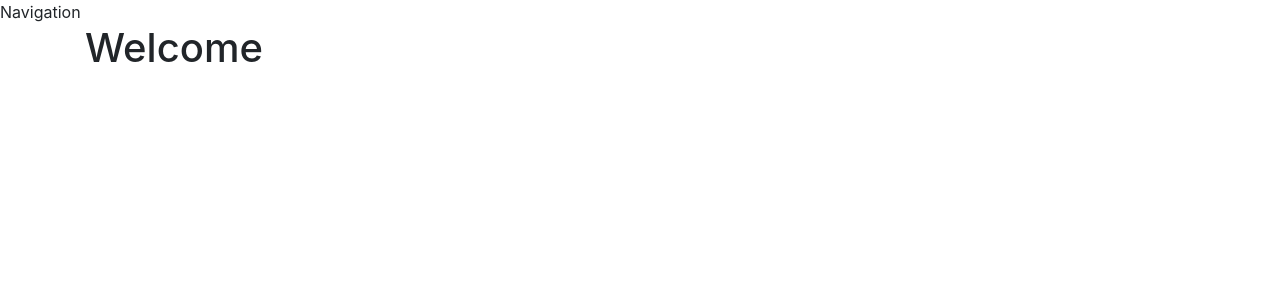
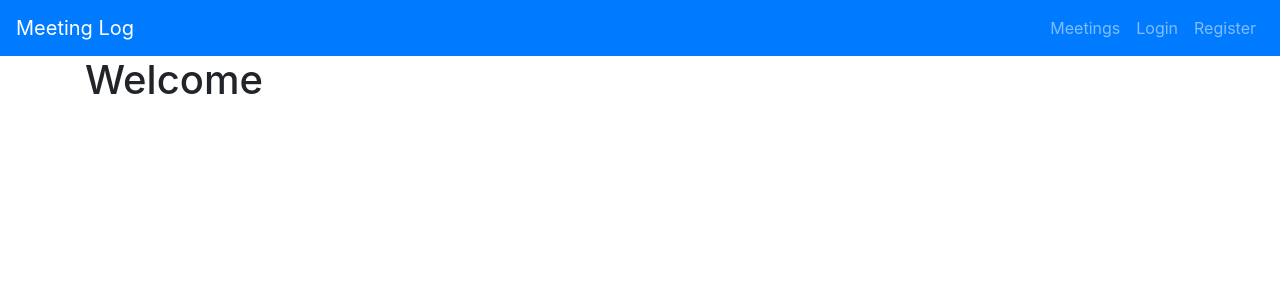
Before and after one commit to Dmitry-White/Vue.js-Playground, a Vue app in the folder vue-firebase/: page / in a window 1280 px wide. Shown: the top 300 px of the page. Built offline with nearby package versions, Linux system fonts and the light colour scheme; the HTML template or start-up script is replaced by a standard one.

Commit message:
Update navigation component

```diff
--- a/vue-firebase/src/components/Navigation.vue
+++ b/vue-firebase/src/components/Navigation.vue
@@ -1,3 +1,12 @@
 <template>
-  <div>Navigation</div>
+  <nav class="site-nav navbar navbar-expand bg-primary navbar-dark">
+    <div class="container-fluid">
+      <router-link class="navbar-brand" to="/">Meeting Log</router-link>
+      <div class="navbar-nav ml-auto">
+        <router-link class="nav-item nav-link" to="/meetings">Meetings</router-link>
+        <router-link class="nav-item nav-link" to="/login">Login</router-link>
+        <router-link class="nav-item nav-link" to="/register">Register</router-link>
+      </div>
+    </div>
+  </nav>
 </template>
```
